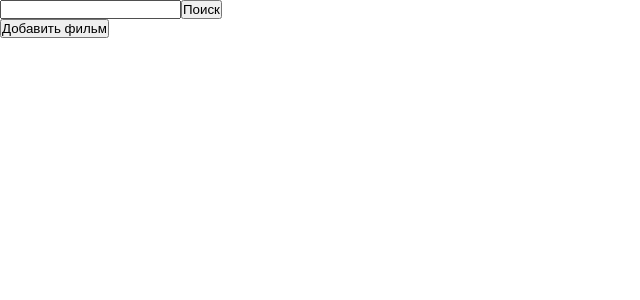
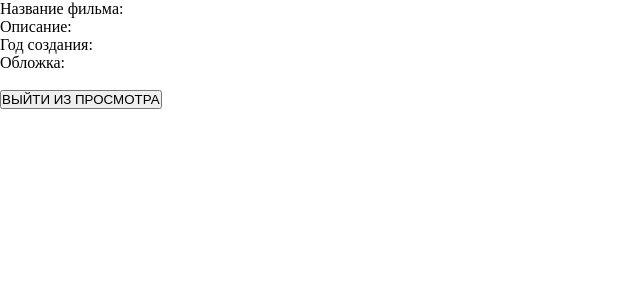
Before and after one commit to ovovsyankina/task4, a React (Create React App) app: page /films/1 in a window 1280 px wide. Shown: the top 300 px of the page, without its empty margins (0-640 px from the left). Built offline with nearby package versions, Linux system fonts and the light colour scheme.

Commit message:
add reduct router and  second screen

```diff
--- a/package.json
+++ b/package.json
@@ -17,6 +17,7 @@
     "react-dom": "^18.2.0",
     "react-hook-form": "^7.36.1",
     "react-redux": "^8.0.4",
+    "react-router-dom": "^6.4.2",
     "react-scripts": "5.0.1",
     "redux": "^4.2.0",
     "reselect": "^4.1.6",
--- a/src/components/App/App.jsx
+++ b/src/components/App/App.jsx
@@ -1,10 +1,24 @@
 import FilmListContainer from "../FilmList/FilmListContainer";
-
+import { BrowserRouter, Routes, Route } from "react-router-dom";
+import SearchFilterContainer from "../SearchFilter/SearchFilterContainer";
+import ScreenViewingContainer from "../ScreenViewing/ScreenViewingContainer";
 const App = () => {
   return (
-    <div>
-      <FilmListContainer />
-    </div>
+    <BrowserRouter>
+      <Routes>
+        <Route path="/films" element={<FilmListContainer />} exact />
+        <Route
+          path="/films/?search=:filter"
+          element={<SearchFilterContainer />}
+          exact
+        />
+        <Route
+          path="/films/:filmId"
+          element={<ScreenViewingContainer />}
+          exact
+        />
+      </Routes>
+    </BrowserRouter>
   );
 };
 export default App;
--- a/src/components/FilmItem/FilmItem.jsx
+++ b/src/components/FilmItem/FilmItem.jsx
@@ -1,6 +1,11 @@
 import React from "react";
 import styles from "./FilmItem.module.scss";
-const FilmItem = ({ data, onViewportDataFilm, onCurrentDataFilm }) => {
+const FilmItem = ({
+  data,
+  onViewportDataFilm,
+  onCurrentDataFilm,
+  onScreenViewing,
+}) => {
   return (
     <li className={styles.root}>
       <div>
@@ -14,6 +19,7 @@ const FilmItem = ({ data, onViewportDataFilm, onCurrentDataFilm }) => {
       </div>
       <button onClick={onViewportDataFilm}>Быстрый просмотр</button>
       <button onClick={onCurrentDataFilm}>Редактировать</button>
+      <button onClick={onScreenViewing}>Посмотреть</button>
     </li>
   );
 };
--- a/src/components/FilmItem/FilmItemContainer.jsx
+++ b/src/components/FilmItem/FilmItemContainer.jsx
@@ -1,15 +1,17 @@
 import React, { useCallback } from "react";
 import { useDispatch } from "react-redux";
+import { useNavigate } from "react-router-dom";
 import { currentData } from "../../redux/reducer/currentData/actions";
 import FilmItem from "./FilmItem";
 
 const FilmItemContainer = ({ data, setModalViewportOpen, onModalEditOpen }) => {
   const dispatch = useDispatch();
+  const navigate = useNavigate();
   const handleViewportDataFilm = useCallback(
     (e) => {
       e.preventDefault();
+      dispatch(currentData(data));
 
-      dispatch(currentData(data));
       setModalViewportOpen(true);
     },
 
@@ -24,12 +26,21 @@ const FilmItemContainer = ({ data, setModalViewportOpen, onModalEditOpen }) => {
     [dispatch, data]
   );
 
+  const handleScreenViewing = useCallback(
+    (e) => {
+      e.preventDefault();
+      dispatch(currentData(data));
+      navigate(`/films/${data.id}`);
+    },
+    [dispatch, data]
+  );
   return (
     <FilmItem
       data={data}
       onViewportDataFilm={handleViewportDataFilm}
       onCurrentDataFilm={handleCurrentDataFilm}
       onModalEditOpen={onModalEditOpen}
+      onScreenViewing={handleScreenViewing}
     />
   );
 };
--- a/src/components/FilmList/FilmList.jsx
+++ b/src/components/FilmList/FilmList.jsx
@@ -2,6 +2,7 @@ import React from "react";
 import FilmItemContainer from "../FilmItem/FilmItemContainer";
 import ModalViewportContainer from "../ModalViewport/ModalViewportContainer";
 import ModalWindowContainer from "../ModalWindow/ModalWindowContainer";
+import ScreenViewingContainer from "../ScreenViewing/ScreenViewingContainer";
 import SearchFilterContainer from "../SearchFilter/SearchFilterContainer";
 import styles from "./FilmList.module.scss";
 
@@ -19,7 +20,7 @@ const FilmList = ({
 }) => {
   return (
     <div>
-      <SearchFilterContainer />
+      <SearchFilterContainer filteredFilm={filteredFilm} />
       <button onClick={onModalAddOpen}>Добавить фильм</button>
       <ul className={styles.root}>
         {filteredFilm.map((item) => (
--- a/src/components/FilmList/FilmListContainer.jsx
+++ b/src/components/FilmList/FilmListContainer.jsx
@@ -36,6 +36,7 @@ const FilmListContainer = () => {
       });
     }
   }, [data, filter]);
+  console.log("filteredFilm >>", filteredFilm);
   return (
     <FilmList
       data={data}
--- /dev/null
+++ b/src/components/ScreenViewing/ScreenViewing.jsx
@@ -0,0 +1,25 @@
+import React from "react";
+
+const ScreenViewing = ({ currentData, onCloseScreenViewing }) => {
+  return (
+    <div>
+      <div>
+        <div>
+          <p> Название фильма:</p> {currentData.title}
+        </div>
+        <div>
+          <p>Описание:</p> {currentData.description}
+        </div>
+        <div>
+          <p>Год создания:</p> {currentData.yearRelease}
+        </div>
+        <div>
+          <p>Обложка:</p>
+          <img src={currentData.image} />
+        </div>
+        <button onClick={onCloseScreenViewing}>ВЫЙТИ ИЗ ПРОСМОТРА</button>
+      </div>
+    </div>
+  );
+};
+export default ScreenViewing;
--- /dev/null
+++ b/src/components/ScreenViewing/ScreenViewingContainer.jsx
@@ -0,0 +1,23 @@
+import React, { useCallback } from "react";
+import { useSelector } from "react-redux";
+import { useNavigate } from "react-router-dom";
+import { currentDataSelector } from "../../redux/selectors";
+import ScreenViewing from "./ScreenViewing";
+
+const ScreenViewingContainer = () => {
+  const currentData = useSelector(currentDataSelector);
+  const navigate = useNavigate();
+
+  console.log("currentData >> ", currentData);
+  const handleCloseScreenViewing = useCallback(() => {
+    navigate(`/films`);
+  }, []);
+
+  return (
+    <ScreenViewing
+      currentData={currentData}
+      onCloseScreenViewing={handleCloseScreenViewing}
+    />
+  );
+};
+export default ScreenViewingContainer;
--- a/src/components/SearchFilter/SearchFilter.jsx
+++ b/src/components/SearchFilter/SearchFilter.jsx
@@ -1,6 +1,13 @@
 import React from "react";
 
-const SearchFilter = ({ currentSearch, setCurrentSearch, onSearchFilm }) => {
+const SearchFilter = ({
+  currentSearch,
+  setCurrentSearch,
+  onSearchFilm,
+  filter,
+  filteredFilm,
+  onClearSearchInput,
+}) => {
   return (
     <div>
       <input
@@ -8,7 +15,19 @@ const SearchFilter = ({ currentSearch, setCurrentSearch, onSearchFilm }) => {
         value={currentSearch}
         onChange={(e) => setCurrentSearch(e.target.value)}
       />
+      <button onClick={onClearSearchInput}>X</button>
       <button onClick={onSearchFilm}>Поиск</button>
+      {filter && filter.length > 0 && (
+        <>
+          {filteredFilm && filteredFilm.length > 0 ? (
+            <div>Результат поиска по запросу "{filter}":</div>
+          ) : (
+            <div>
+              К сожалению, по вашему запросу "{filter}" ничего не нашлось....
+            </div>
+          )}
+        </>
+      )}
     </div>
   );
 };
--- a/src/components/SearchFilter/SearchFilterContainer.jsx
+++ b/src/components/SearchFilter/SearchFilterContainer.jsx
@@ -1,29 +1,42 @@
 import React, { useCallback, useEffect, useState } from "react";
-import { useDispatch } from "react-redux";
+import { useDispatch, useSelector } from "react-redux";
+import { useNavigate } from "react-router-dom";
 import { searchFilm } from "../../redux/reducer/filter/actions";
+import { filterDataSelector } from "../../redux/selectors";
 import SearchFilter from "./SearchFilter";
 
-const SearchFilterContainer = () => {
+const SearchFilterContainer = ({ filteredFilm }) => {
   const [currentSearchText, setCurrentSearchText] = useState("");
+  const filter = useSelector(filterDataSelector);
   const dispatch = useDispatch();
-  useEffect(() => {
+  const navigate = useNavigate();
+  // useEffect(() => {
+  //   dispatch(searchFilm(currentSearchText));
+  // }, [dispatch, currentSearchText]);
+  const handleSearchFilm = useCallback(() => {
     dispatch(searchFilm(currentSearchText));
-  }, [dispatch, currentSearchText]);
-  const handleSearchFilm = useCallback(() => {
-    console.log("search");
-    dispatch(searchFilm(currentSearchText));
+    navigate(`/films/?search=${currentSearchText}`);
   }, [dispatch, currentSearchText]);
 
   const handleChangeFilter = (e) => {
     setCurrentSearchText(e.target.value);
   };
 
+  const handleClearSearchInput = useCallback(() => {
+    setCurrentSearchText("");
+    dispatch(searchFilm(""));
+
+    navigate(`/films`);
+  }, [dispatch, currentSearchText]);
   return (
     <SearchFilter
       currentSearch={currentSearchText}
       setCurrentSearch={setCurrentSearchText}
       onSearchFilm={handleSearchFilm}
       onChangeFilter={handleChangeFilter}
+      filter={filter}
+      filteredFilm={filteredFilm}
+      onClearSearchInput={handleClearSearchInput}
     />
   );
 };
```
Also changed, not shown: 1 other file (tests, documents, lock files or other folders).
